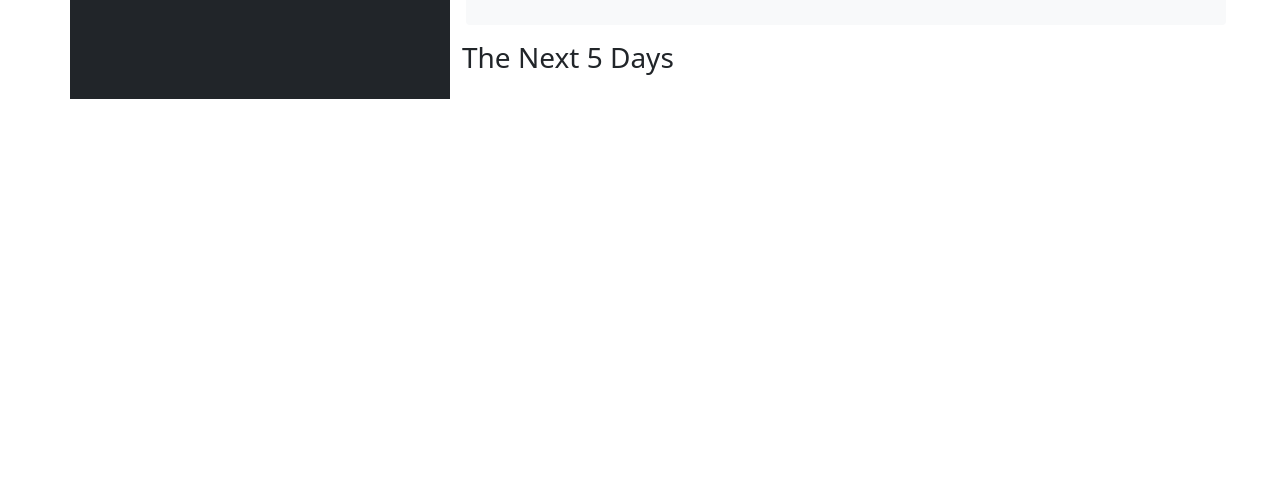
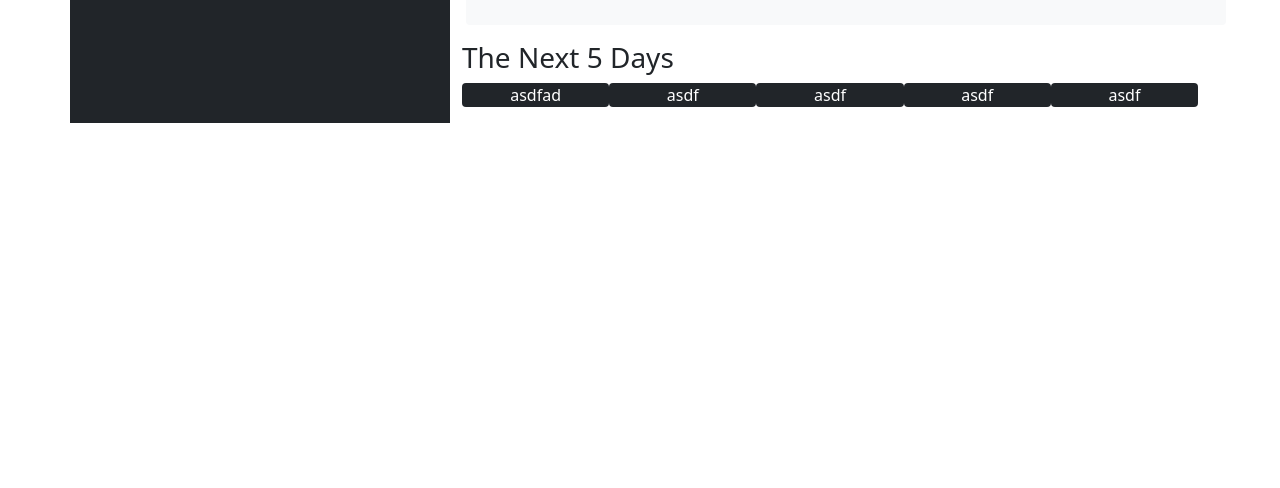
Before and after one commit to addiguskey/Module6-Challenge-Weather-App, a plain HTML site: page index.html in a window 1280 px wide. Shown: the part 312-800 px from the top of the page. Drawn offline with nearby package versions, Linux system fonts and the light colour scheme; no server answers.

Commit message:
minor changes

```diff
--- a/index.html
+++ b/index.html
@@ -78,13 +78,19 @@
                   <h3>The Next 5 Days</h3>
                 </div>
               </div>
-              <div class="row">
-                <div class="col forecast bg-primary text-white ml-3 mb-3 rounded"></div>
-                <div class="col forecast bg-primary text-white ml-3 mb-3 rounded"></div>
-                <div class="col forecast bg-primary text-white ml-3 mb-3 rounded"></div>
-                <div class="col forecast bg-primary text-white ml-3 mb-3 rounded"></div>
-                <div class="col forecast bg-primary text-white ml-3 mb-3 rounded"></div>
+              <div class="row mx-auto">
+                <div class="col forecast bg-dark text-white ml-3 mb-3 rounded d-flex flex-column align-items-center justify-content-around" id="day1">asdfad</div>
+
+                <div class="col forecast bg-dark text-white ml-3 mb-3 rounded d-flex flex-column align-items-center justify-content-around" id="day2">asdf</div>
+
+                <div class="col forecast bg-dark text-white ml-3 mb-3 rounded d-flex flex-column align-items-center justify-content-around" id ="day3">asdf</div>
+
+                <div class="col forecast bg-dark text-white ml-3 mb-3 rounded d-flex flex-column align-items-center justify-content-around" id="day4">asdf</div>
+
+                <div class="col forecast bg-dark text-white ml-3 mb-3 rounded d-flex flex-column align-items-center justify-content-around" id="day5">asdf</div>
+
               </div>
+          </div>
       </div>
     </div>
   </div>
```
Also changed, not shown: 1 other file.
